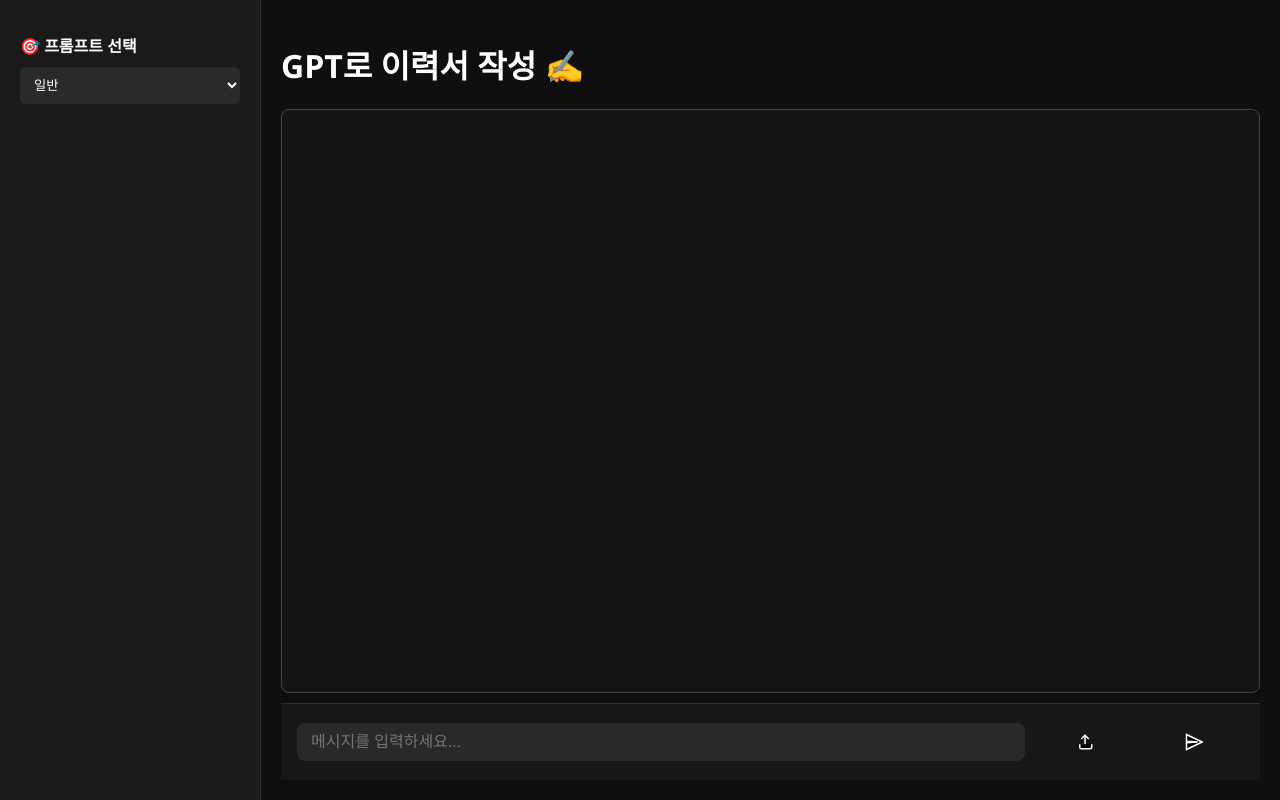
After one commit to keemsub/groUp, a FastAPI app: template app/templates/resume_chat.html in a window 1280 px wide. The commit adds this page. Run offline with FastAPI, Linux system fonts and the light colour scheme; the template is opened without the code that fills it, so the values that code supplies are empty.

Commit message:
add chatting ui

```diff
--- /dev/null
+++ b/app/api/posts.py
@@ -0,0 +1,21 @@
+from fastapi import APIRouter, Request, Form
+from fastapi.responses import HTMLResponse
+from fastapi.templating import Jinja2Templates
+
+router = APIRouter()
+templates = Jinja2Templates(directory="app/templates")
+
+posts = []
+
+@router.get("/dashboard", response_class=HTMLResponse)
+async def dashboard(request: Request):
+    return templates.TemplateResponse("dashboard.html", {"request": request, "posts": posts})
+
+@router.get("/write", response_class=HTMLResponse)
+async def write_form(request: Request):
+    return templates.TemplateResponse("write.html", {"request": request})
+
+@router.post("/write", response_class=HTMLResponse)
+async def submit_post(request: Request, title: str = Form(...), content: str = Form(...)):
+    posts.append({"title": title, "content": content})
+    return templates.TemplateResponse("dashboard.html", {"request": request, "posts": posts})
--- a/app/main.py
+++ b/app/main.py
@@ -1,33 +1,15 @@
-from fastapi import FastAPI, Request
-from fastapi.responses import HTMLResponse
+from fastapi import FastAPI
+from fastapi.staticfiles import StaticFiles
 from fastapi.templating import Jinja2Templates
-from fastapi.staticfiles import StaticFiles
+
+from app.api import pages, posts, chat
 
 app = FastAPI()
+
 app.mount("/static", StaticFiles(directory="app/static"), name="static")
-
 templates = Jinja2Templates(directory="app/templates")
 
-@app.get("/", response_class=HTMLResponse)
-async def read_index(request: Request):
-    return templates.TemplateResponse("index.html", {"request": request})
-
-@app.get("/login", response_class=HTMLResponse)
-async def login(request: Request):
-    return templates.TemplateResponse("login.html", {"request": request})
-
-@app.get("/register", response_class=HTMLResponse)
-async def register(request: Request):
-    return templates.TemplateResponse("register.html", {"request": request})
-
-@app.get("/phoneVrif", response_class=HTMLResponse)
-async def write_post(request: Request):
-    return templates.TemplateResponse("phoneVrif.html", {"request": request})
-
-@app.get("/dashboard", response_class=HTMLResponse)
-async def dashboard(request: Request):
-    return templates.TemplateResponse("dashboard.html", {"request": request})
-
-@app.get("/write", response_class=HTMLResponse)
-async def write_post(request: Request):
-    return templates.TemplateResponse("write.html", {"request": request})
+# 라우터 등록
+app.include_router(pages.router)
+app.include_router(posts.router)
+app.include_router(chat.router)
--- /dev/null
+++ b/app/static/css/chat.css
@@ -0,0 +1,106 @@
+body {
+    margin: 0;
+    background-color: #0f0f0f;
+    color: #fff;
+    font-family: "Segoe UI", sans-serif;
+  }
+
+  .chat-container {
+    display: flex;
+    height: 100vh;
+  }
+
+  .sidebar {
+    width: 220px;
+    background-color: #1a1a1a;
+    padding: 20px;
+    border-right: 1px solid #333;
+  }
+
+  .sidebar h2 {
+    font-size: 16px;
+    margin-bottom: 10px;
+  }
+
+  .sidebar select {
+    width: 100%;
+    padding: 10px;
+    background: #2a2a2a;
+    color: #fff;
+    border: none;
+    border-radius: 6px;
+  }
+
+  .chat-main {
+    flex: 1;
+    display: flex;
+    flex-direction: column;
+    padding: 20px;
+  }
+
+  .chat-box {
+    flex: 1;
+    overflow-y: auto;
+    border: 1px solid #444;
+    padding: 15px;
+    margin-bottom: 10px;
+    background: rgba(255, 255, 255, 0.02);
+    border-radius: 8px;
+  }
+
+  .message {
+    margin: 10px 0;
+  }
+
+  .message.user {
+    color: #00bfa6;
+  }
+
+  .message.bot {
+    color: #ccc;
+  }
+
+  .input-area {
+    display: flex;
+    align-items: center;
+    gap: 10px;
+    padding: 12px 16px;
+    background: rgba(255, 255, 255, 0.03);
+    border-top: 1px solid rgba(255, 255, 255, 0.1);
+  }
+
+  #user-input {
+    flex: 8;
+    padding: 10px 14px;
+    font-size: 1rem;
+    border-radius: 8px;
+    border: none;
+    background: rgba(255, 255, 255, 0.08);
+    color: #fff;
+    outline: none;
+  }
+
+  .icon-button {
+    flex: 1;
+    background: none;
+    border: none;
+    cursor: pointer;
+    padding: 6px;
+    border-radius: 6px;
+    display: flex;
+    align-items: center;
+    justify-content: center;
+    transition: background 0.2s ease;
+    height: 40px;
+  }
+
+  .icon-button:hover {
+    background: rgba(255, 255, 255, 0.1);
+  }
+
+  .icon-button svg {
+    width: 18px;
+    height: 18px;
+    stroke: #fff;
+    stroke-width: 2;
+  }
--- /dev/null
+++ b/app/templates/resume_chat.html
@@ -0,0 +1,45 @@
+<!DOCTYPE html>
+<html lang="ko">
+<head>
+  <meta charset="UTF-8" />
+  <title>GPT로 이력서 작성</title>
+  <meta name="viewport" content="width=device-width, initial-scale=1.0" />
+  <link rel="stylesheet" href="{{ url_for('static', path='css/chat.css') }}">
+</head>
+<body>
+  <div class="chat-container">
+    <aside class="sidebar">
+      <h2>🎯 프롬프트 선택</h2>
+      <select id="prompt-selector">
+        <option value="default">일반</option>
+        <option value="resume">이력서 전문가</option>
+        <option value="translator">번역기 모드</option>
+      </select>
+    </aside>
+
+    <main class="chat-main">
+      <h1>GPT로 이력서 작성 ✍️</h1>
+      <div id="chat-box" class="chat-box"></div>
+
+      <div class="input-area">
+        <input id="user-input" placeholder="메시지를 입력하세요..." />
+        <label for="file-upload" class="icon-button" title="이력서 첨부">
+          <svg viewBox="0 0 24 24">
+            <path d="M21 15v4a2 2 0 0 1-2 2H7a2 2 0 0 1-2-2v-4"/>
+            <polyline points="17 8 12 3 7 8"/>
+            <line x1="12" y1="3" x2="12" y2="15"/>
+          </svg>
+        </label>
+        <input type="file" id="file-upload" accept=".pdf,.doc,.docx" style="display: none" />
+        <button class="icon-button" id="send-btn" title="전송">
+          <svg viewBox="0 0 24 24">
+            <polygon points="2 22 23 12 2 2 2 11 17 12 2 13 2 22"/>
+          </svg>
+        </button>
+      </div>
+    </main>
+  </div>
+
+  <script src="{{ url_for('static', path='js/chat.js') }}"></script>
+</body>
+</html>
```
Also changed, not shown: app/api/chat.py (added, +20 -0 lines), app/api/pages.py (added, +14 -0 lines), app/services/chat_service.py (added, +17 -0 lines), app/static/js/chat.js (added, +36 -0 lines), app/templates/dashboard.html (+13 -3 lines), app/templates/write.html (+69 -12 lines), app/models/schema.py (added).
